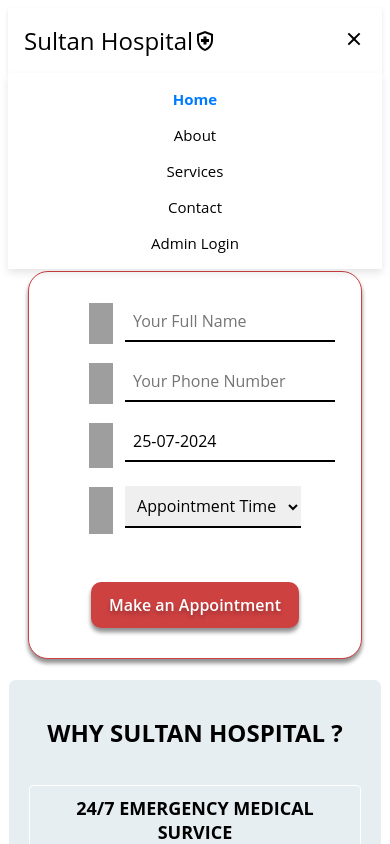
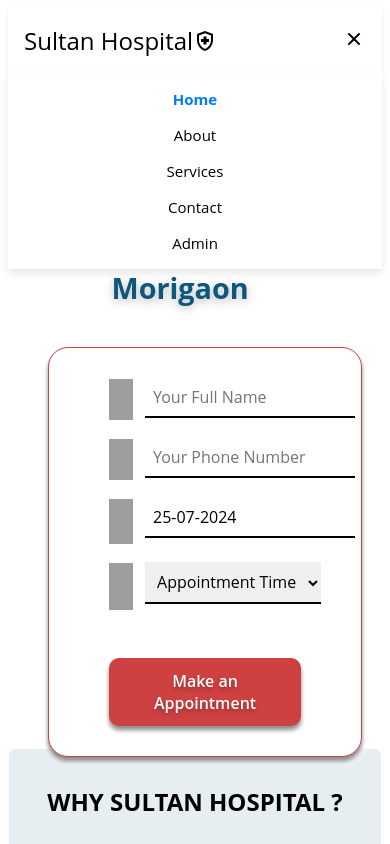
Before and after one commit to Ilix-studio/sultan-hospital, a React (Create React App) app in the folder client/: page / in a window 390 px wide. Both pictures are taken after a click on the element 354 px from the left and 40 px from the top of the page. Shown: the top 844 px of the page. Built offline with nearby package versions, Linux system fonts and the light colour scheme; grey boxes are pictures that could not be loaded.

Commit message:
made more responsive

```diff
--- a/client/src/Components/Heading/Heading.css
+++ b/client/src/Components/Heading/Heading.css
@@ -1,50 +1,26 @@
 .heading-container {
+  height: 80vh;
+  padding: 20px;
   display: flex;
   flex-direction: row;
-  justify-content: space-between;
+  justify-content: space-evenly;
   align-items: center;
-  padding: 20px;
 }
 
-.leading {
-  color: #0d567e;
-}
-.leading-healthcare {
-  margin: 0;
-  color: #ce4141;
-}
-.excellence-in {
-  margin: 0;
-}
 .heading-text {
-  width: 100%;
-  margin-top: 80px;
-  margin-left: 20px;
   position: relative;
+  width: 50%;
+
   font-size: 25px;
-  font-weight: 600;
-  text-align: left;
-  display: inline-block;
+  font-weight: 500;
   filter: drop-shadow(0px 3px 4px rgba(0, 0, 0, 0.25));
   color: #0d567e;
   flex: 1;
 }
 
-.sultan-multispeciality-hospita {
-  margin: 0;
-}
-.sultan-multispeciality-hospita-container {
-  width: 100%;
-  position: relative;
-  margin-left: 20px;
-  margin-top: 20px;
-  font-weight: 600;
-  color: #595959;
-  text-align: left;
-  display: inline-block;
-}
 .form-container {
   flex: 1;
+  padding-left: 20px;
 }
 @media (max-width: 768px) {
   .heading-container {
@@ -52,16 +28,10 @@
     align-items: center;
   }
 
-  .leading-healthcare {
-    font-size: 1em;
-    text-align: center;
+  .heading-text {
+    font-size: 0.9rem;
+    font-weight: 400;
   }
-
-  .excellence-in {
-    font-size: 1rem;
-    text-align: center;
-  }
-
   .form-container {
     width: 100%;
     margin-top: 20px;
--- a/client/src/Components/Heading/Heading.jsx
+++ b/client/src/Components/Heading/Heading.jsx
@@ -3,25 +3,21 @@ import "./Heading.css";
 
 import AppForm from "../Appointment/appForm";
 const textStyle = {
-  color: "#0d567e",
+  color: "#ce4141",
 };
 const Heading = () => {
   return (
-    <>
     <div className="heading-container">
       <div className="heading-text">
-          <h1 className="leading-healthcare">
-            <strong style={textStyle}> Leading </strong> HealthCare
-          </h1>
-          <h1 className="excellence-in">
-            Excellence in <br /> Morigaon
+        <h1>
+          Leading <strong style={textStyle}> HealthCare</strong> Excellence in
+          <br /> Morigaon
         </h1>
       </div>
       <div className="form-container">
         <AppForm />
       </div>
     </div>
-    </>
   );
 };
 
--- a/client/src/Components/Navbar/Navbar.jsx
+++ b/client/src/Components/Navbar/Navbar.jsx
@@ -32,7 +32,7 @@ const Navbar = () => {
           <NavItem to="/about">About</NavItem>
           <NavItem to="/services">Services</NavItem>
           <NavItem to="/contact">Contact</NavItem>
-          <NavItem to="/login">Admin Login</NavItem>
+          <NavItem to="/login">Admin</NavItem>
         </NavMenu>
       </Nav>
     </Header>
```
Also changed, not shown: client/src/Components/User-Can-Create/CreateAps.jsx (deleted, +0 -7 lines), client/src/Components/User-Can-Create/UserCreate-styled.js (deleted). Lines whose indentation alone changed are shown as unchanged.
